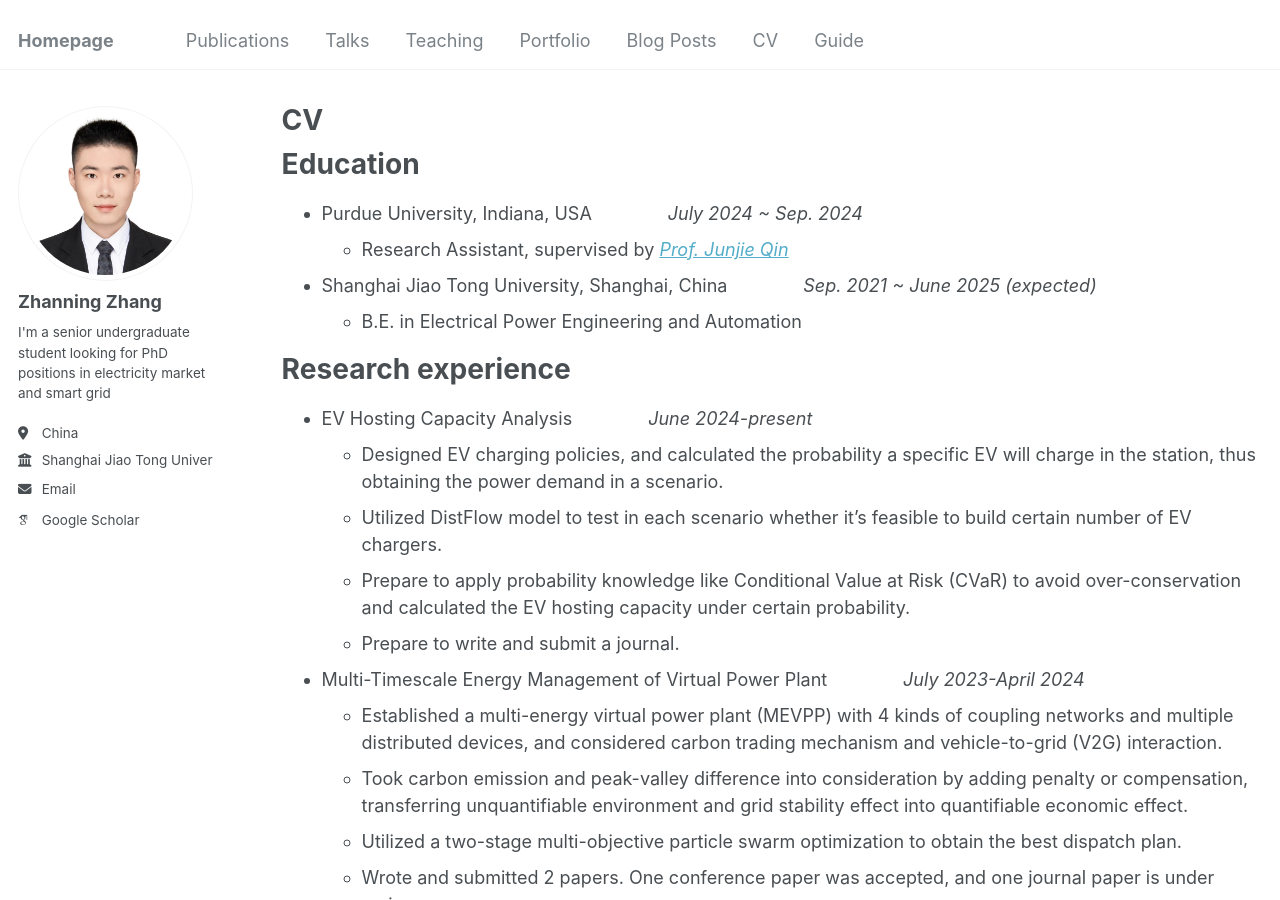
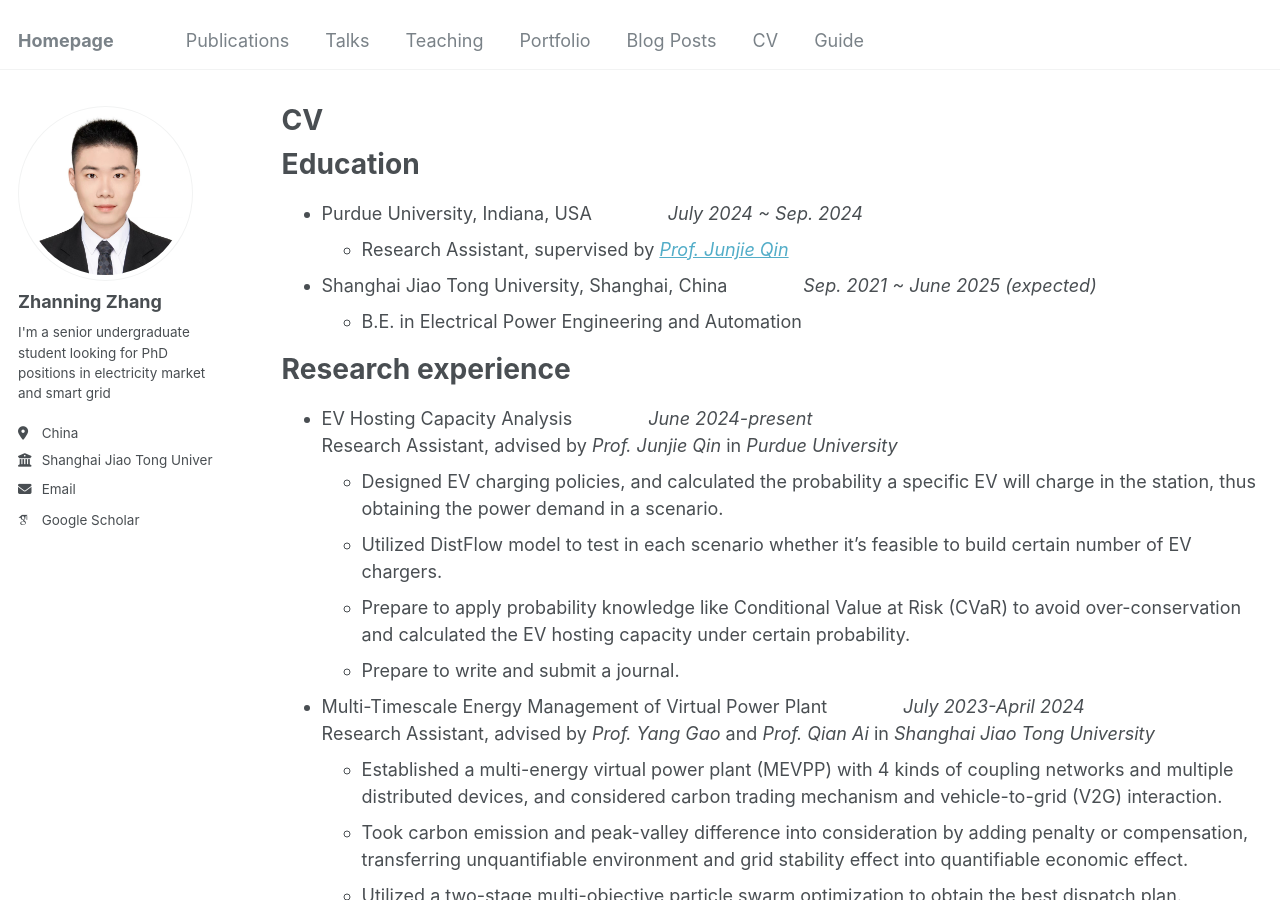
Before and after one commit to znzhang02/ZN.Zhang, a Jekyll site: the page built from _pages/cv.md, in a window 1280 px wide and 900 px high. Built offline with Jekyll 4.4.1, drawn with Linux system fonts in a browser that asks for light colours; some web fonts are replaced.

Commit message:
Update cv.md

```diff
--- a/_pages/cv.md
+++ b/_pages/cv.md
@@ -26,13 +26,13 @@ Education
 
 Research experience
 ======
-* EV Hosting Capacity Analysis &nbsp;&nbsp;&nbsp;&nbsp;&nbsp;&nbsp;&nbsp;&nbsp;&nbsp;&nbsp;&nbsp;&nbsp;&nbsp; _June 2024-present_
+* EV Hosting Capacity Analysis &nbsp;&nbsp;&nbsp;&nbsp;&nbsp;&nbsp;&nbsp;&nbsp;&nbsp;&nbsp;&nbsp;&nbsp;&nbsp; _June 2024-present_ <br> Research Assistant, advised by _Prof. Junjie Qin_ in _Purdue University_
   * Designed EV charging policies, and calculated the probability a specific EV will charge in the station, thus obtaining the power demand in a scenario.
   * Utilized DistFlow model to test in each scenario whether it's feasible to build certain number of EV chargers.
   * Prepare to apply probability knowledge like Conditional Value at Risk (CVaR) to avoid over-conservation and calculated the EV hosting capacity under certain probability.
   * Prepare to write and submit a journal.
 
-* Multi-Timescale Energy Management of Virtual Power Plant &nbsp;&nbsp;&nbsp;&nbsp;&nbsp;&nbsp;&nbsp;&nbsp;&nbsp;&nbsp;&nbsp;&nbsp;&nbsp; _July 2023-April 2024_
+* Multi-Timescale Energy Management of Virtual Power Plant &nbsp;&nbsp;&nbsp;&nbsp;&nbsp;&nbsp;&nbsp;&nbsp;&nbsp;&nbsp;&nbsp;&nbsp;&nbsp; _July 2023-April 2024_ <br> Research Assistant, advised by _Prof. Yang Gao_ and _Prof. Qian Ai_ in _Shanghai Jiao Tong University_
   * Established a multi-energy virtual power plant (MEVPP) with 4 kinds of coupling networks and multiple distributed devices, and considered carbon trading mechanism and vehicle-to-grid (V2G) interaction.
   * Took carbon emission and peak-valley difference into consideration by adding penalty or compensation, transferring unquantifiable environment and grid stability effect into quantifiable economic effect.
   * Utilized a two-stage multi-objective particle swarm optimization to obtain the best dispatch plan.
```
